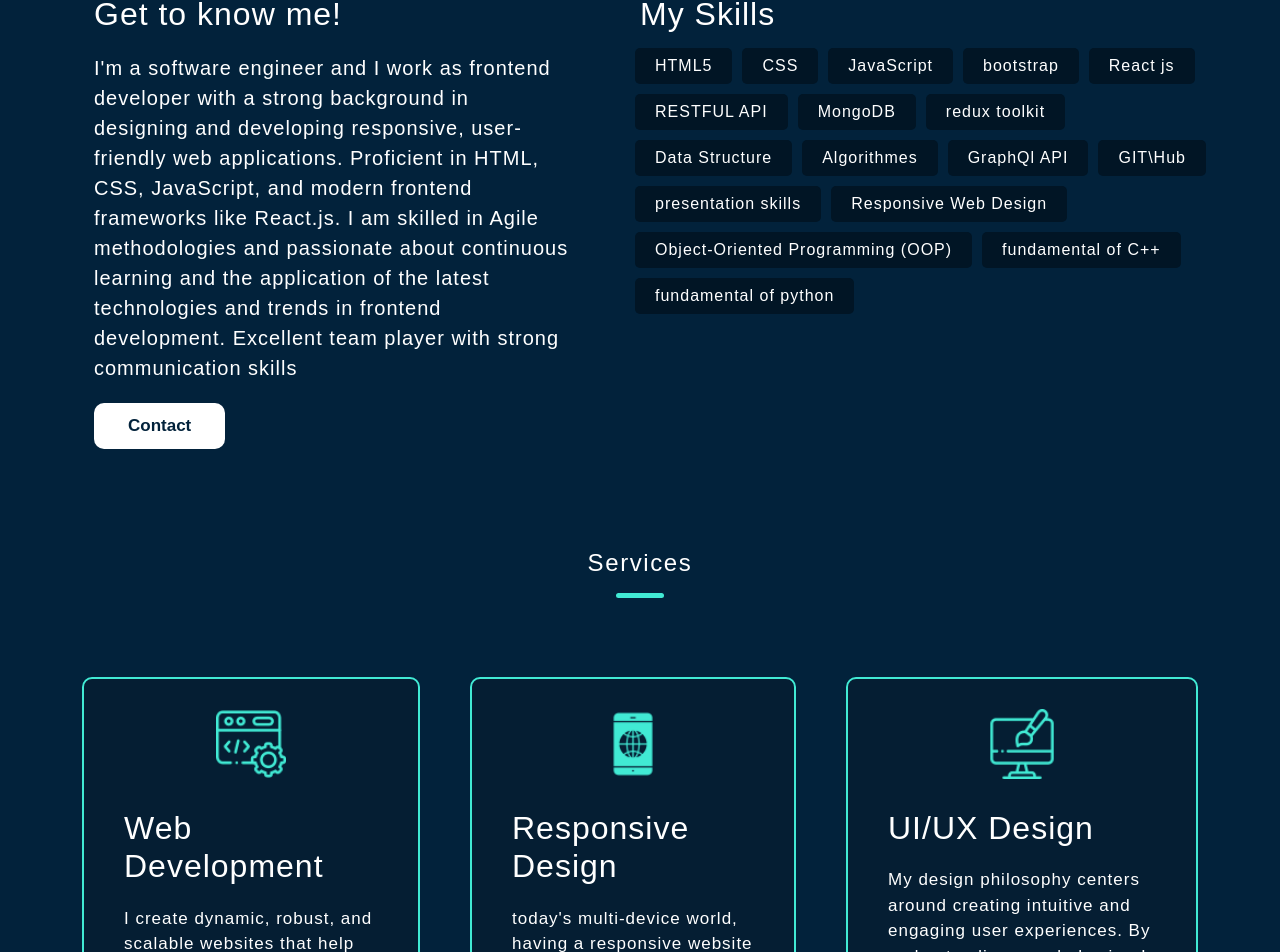
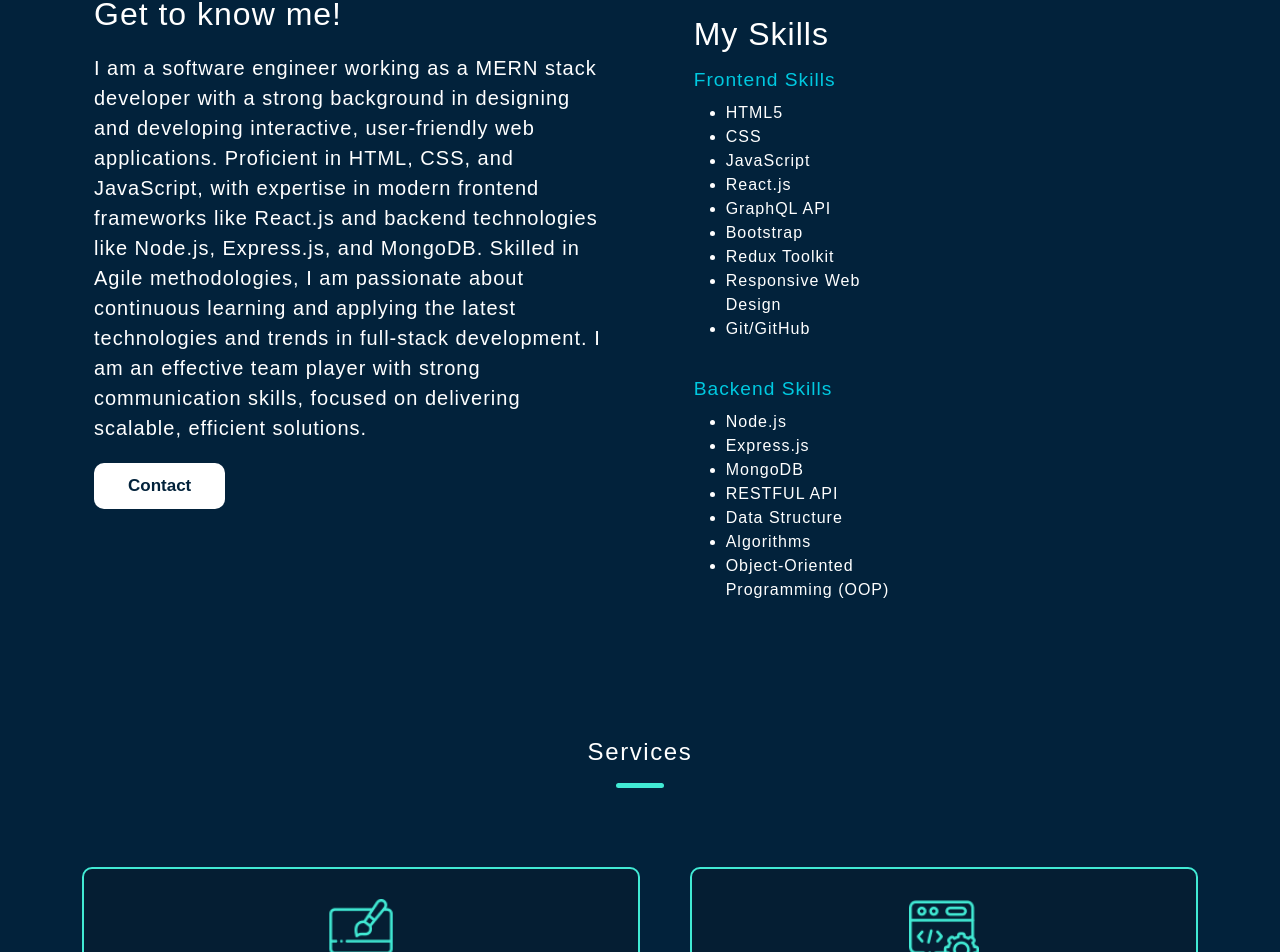
Before and after one commit to MohamedAhmed2023/personal-portfolio-React-, a React (Create React App) app: page / in a window 1280 px wide. Shown: the part 904-1856 px from the top of the page. Built offline with nearby package versions, Linux system fonts and the light colour scheme; a web font is replaced by a local one.

Commit message:
update portfolio

```diff
--- a/src/Components/Footer/Footer.css
+++ b/src/Components/Footer/Footer.css
@@ -4,7 +4,7 @@
     color: #fff;
     padding: 100px 50px;
     font-family: 'Kanit', sans-serif;
-    margin-top: 50px;
+    margin-top: 25px;
     border-bottom: 1px solid#fff;
 }
 
--- a/src/Components/Footer/Footer.js
+++ b/src/Components/Footer/Footer.js
@@ -10,7 +10,7 @@ function Footer() {
             <div className="Footer">
                 <div className="left-Footer">
                     <h3>Mohamed Alkomali</h3>
-                    <p>Software Engineer, And I Work as A Frontend Developer Graduated From Sinai University, Faculty Of Information Technology</p>
+                    <p>software engineer, and i work as a mern stack developer graduated from sinai university, faculty of information technology & computer science </p>
                 </div>
                 <div className="right-Footer">
                     <h3>SOCIAL</h3>
--- a/src/Components/HomePage/HomePage.css
+++ b/src/Components/HomePage/HomePage.css
@@ -1,13 +1,3 @@
-html {
-    font-size: 16px;
-
-}
-
-body {
-    font-family: 'Kanit', sans-serif;
-
-}
-
 /* Container Home Section */
 .container-home {
     display: flex;
@@ -40,7 +30,6 @@ body {
     text-align: start;
     font-size: 1.25rem;
     margin: 20px 0;
-
 }
 
 .home-content button {
@@ -69,7 +58,6 @@ body {
     font-family: 'Kanit', sans-serif;
     justify-content: space-between;
     gap: 4.375rem;
-    margin-top: 100px;
     margin: 100px 0;
     letter-spacing: 1px;
 }
@@ -88,7 +76,6 @@ body {
 .left-content p {
     margin: 20px 0;
     font-size: 1.25rem;
-
 }
 
 .left-content button {
@@ -104,29 +91,55 @@ body {
 /* Right-content */
 .right-content {
     text-align: start;
+    padding: 20px;
 }
 
+/* Skills Container */
+.skills-container {
+    display: flex;
+    flex-wrap: wrap;
+    gap: 20px;
+    margin-top: 15px;
+    justify-content: space-between;
+}
+
+.frontend-skills, .backend-skills {
+    width: 48%;
+}
+
+.frontend-skills h3, .backend-skills h3 {
+    font-size: 1.2em;
+    color: #00C9E0;
+    margin-bottom: 10px;
+}
+
+/* Perant-skills */
 .perant-skills {
     display: flex;
     flex-wrap: wrap;
-    width: 600px;
+    gap: 10px;
     margin-top: 10px;
-    margin-left: -10px;
 }
 
 .perant-skills div {
     padding: 6px 20px;
-    background-color: #00C9E0;
-    background-color: #011525;
+    color: #011525;
     letter-spacing: 1px;
-    color: #ffff;
     border-radius: 5px;
+    border: 1px solid #00C9E0;
     margin: 5px;
     cursor: pointer;
+    transition: background-color 0.3s ease, color 0.3s ease;
 }
 
+.perant-skills div:hover {
+    background-color: #00C9E0;
+    color: #ffffff;
+}
+
+/* Icon styling */
 .icon-Home a {
-    color: #fff;
+    color: #ffffff;
     font-size: 1.5625rem;
     margin: 0 10px;
     display: none;
@@ -151,7 +164,6 @@ body {
     .container-home img {
         width: 90%;
         margin: auto;
-
     }
 
     .home-content h2 {
@@ -179,17 +191,19 @@ body {
         margin-left: 0;
     }
 
-    .perant-skills {
-        display: flex;
-        flex-wrap: wrap;
-        width: 100%;
+    .skills-container {
+        flex-direction: column;
+        align-items: center;
+    }
+
+    .frontend-skills, .backend-skills {
+        width: 90%;
     }
 
     .home-content button,
     .left-content button {
         padding: 0.75rem 1.5rem;
         font-size: 1.0625rem;
-        /* 17px */
     }
 
     .left-content p {
@@ -202,7 +216,6 @@ body {
         margin: 5px 10px;
         display: inline-block;
         font-size: 1.5rem;
-
     }
 }
 
--- a/src/Components/HomePage/HomePage.js
+++ b/src/Components/HomePage/HomePage.js
@@ -26,7 +26,7 @@ function HomePage() {
                 <div data-aos="fade-up" className="container-home">
                     <div className="home-content">
                         <h2>Mohamed Alkomali</h2>
-                        <p>Software Engineer, And I Work as A Frontend Developer Graduated From Sinai University, Faculty Of IInformation Technology & Computer Science </p>
+                        <p>software engineer, and i work as a mern stack developer graduated from sinai university, faculty of information technology & computer science</p>
                         <a href={CV} download="Mohamed AlkomaliCv">
                             <div className="icon-Home">
                                 <a href="https://github.com/MohamedAhmed2023">
@@ -48,33 +48,56 @@ function HomePage() {
                     <img src={Mohamed} alt="mohamed ahmed"></img>
                 </div>
                 <div className="container">
-                    <HeadingText title="About Me" discribions="Front End Developer And UI\UX Designer Student at Sinai University, Faculty of Information Technology" />
+                    <HeadingText
+                        title="About Me"
+                        discribions="Front End Developer And UI/UX Designer Student at Sinai University, Faculty of Information Technology"
+                    />
                     <div id="AboutSection" className="about-content">
-                        <div data-aos="fade-up-right" className=" left-content">
+                        <div data-aos="fade-up-right" className="left-content">
                             <h2>Get to know me!</h2>
-                            <p>I'm a software engineer and I work as frontend developer with a strong background in designing and developing responsive, user-friendly web applications. Proficient in HTML, CSS, JavaScript, and modern frontend frameworks like React.js. I am skilled in Agile methodologies and passionate about continuous learning and the application of the latest technologies and trends in frontend development. Excellent team player with strong communication skills</p>
-                            <a href="#contactSection"><button type="button">Contact</button></a>
+                            <p>
+                                I am a software engineer working as a MERN stack developer with a
+                                strong background in designing and developing interactive, user-friendly
+                                web applications. Proficient in HTML, CSS, and JavaScript, with expertise
+                                in modern frontend frameworks like React.js and backend technologies
+                                like Node.js, Express.js, and MongoDB. Skilled in Agile methodologies,
+                                I am passionate about continuous learning and applying the latest technologies
+                                and trends in full-stack development. I am an effective team player with
+                                strong communication skills, focused on delivering scalable, efficient solutions.
+                            </p>
+                            <a href="#contactSection">
+                                <button type="button">Contact</button>
+                            </a>
                         </div>
                         <div data-aos="zoom-in-up" className="right-content">
                             <h2>My Skills</h2>
-                            <div className="perant-skills" >
-                                <div>HTML5</div>
-                                <div>CSS</div>
-                                <div>JavaScript</div>
-                                <div>bootstrap</div>
-                                <div>React js</div>
-                                <div>RESTFUL API</div>
-                                <div>MongoDB</div>
-                                <div>redux toolkit</div>
-                                <div>Data Structure</div>
-                                <div>Algorithmes</div>
-                                <div>GraphQl API</div>
-                                <div>GIT\Hub</div>
-                                <div>presentation skills</div>
-                                <div>Responsive Web Design</div>
-                                <div>Object-Oriented Programming (OOP)</div>
-                                <div>fundamental of C++</div>
-                                <div>fundamental of python</div>
+                            <div className="skills-container">
+                                <div className="frontend-skills">
+                                    <h3>Frontend Skills</h3>
+                                    <ul>
+                                        <li>HTML5</li>
+                                        <li>CSS</li>
+                                        <li>JavaScript</li>
+                                        <li>React.js</li>
+                                        <li>GraphQL API</li>
+                                        <li>Bootstrap</li>
+                                        <li>Redux Toolkit</li>
+                                        <li>Responsive Web Design</li>
+                                        <li>Git/GitHub</li>
+                                    </ul>
+                                </div>
+                                <div className="backend-skills">
+                                    <h3>Backend Skills</h3>
+                                    <ul>
+                                        <li>Node.js</li>
+                                        <li>Express.js</li>
+                                        <li>MongoDB</li>
+                                        <li>RESTFUL API</li>
+                                        <li>Data Structure</li>
+                                        <li>Algorithms</li>
+                                        <li>Object-Oriented Programming (OOP)</li>
+                                    </ul>
+                                </div>
                             </div>
                         </div>
                     </div>
--- a/src/Components/ServicesSection/Services.js
+++ b/src/Components/ServicesSection/Services.js
@@ -20,23 +20,20 @@ function Services() {
         <>
             <HeadingText title="Services" />
             <div className="Services">
+                {/* Frontend Card */}
                 <div data-aos="flip-down" className="ServicesCard">
-                    <img src={img1} alt="webDevolopment"></img>
-                    <h2>Web Development</h2>
-                    <p>I create dynamic, robust, and scalable websites that help businesses thrive online. Utilizing the latest technologies, I build custom solutions to ensure your website is fast, and user-friendly.</p>
-                </div>
-                <div data-aos="flip-down" className="ServicesCard">
-                    <img src={img111} alt=""></img>
-                    <h2>Responsive Design</h2>
-                    <p> today's multi-device world, having a responsive website is crucial. I ensure your website looks and performs perfectly on any device, whether it’s a desktop, tablet, or mobile phone. </p>
-                </div>
-                <div data-aos="flip-down" className="ServicesCard">
-                    <img src={img11} alt=""></img>
-                    <h2>UI/UX Design</h2>
-                    <p>My design philosophy centers around creating intuitive and engaging user experiences. By understanding user behavior, I craft interfaces that are not only visually appealing but also highly functional.</p>
+                    <img src={img11} alt="Frontend Development" />
+                    <h2>Frontend Development</h2>
+                    <p>I specialize in creating visually appealing and responsive user interfaces website. Skilled in HTML, CSS, JavaScript, and frameworks like React.js, I focus on delivering seamless, interactive experiences for end-users.</p>
                 </div>
 
-            </div >
+                {/* Backend Card */}
+                <div data-aos="flip-down" className="ServicesCard">
+                    <img src={img1} alt="Backend Development" />
+                    <h2>Backend Development</h2>
+                    <p>Node.js, Express.js, and MongoDB, I build robust and secure server-side applications that manage data, user authentication, and APIs, providing a solid foundation for scalable web applications.</p>
+                </div>
+            </div>
         </>
     )
 }
--- a/src/Components/experience/Experience.js
+++ b/src/Components/experience/Experience.js
@@ -21,9 +21,8 @@ function Experience() {
                     <h2>Front end developer</h2>
                     <span>2023 Nov – 2024 Feb</span> <p>Nile
                         University , El Sheikh Zayed, Egypt</p>
-                    <p>Front end developer internship provided by the NilePreneurs and Nile
-                        University throughout the internship duration, we work develop Admin Panel
-                        byReactJs for Nile University</p>
+                    <p>I worked as a Front-End Developer at NilePreneurs and Nile University. During this time, I contributed to the development of an Admin Panel using React.js for Nile University.</p>
+
                 </div>
                 <div data-aos="flip-left" className="experience-right">
                     <img src={dpe} alt=""></img>
```
Also changed, not shown: 1 other file (tests, documents, lock files or other folders).
